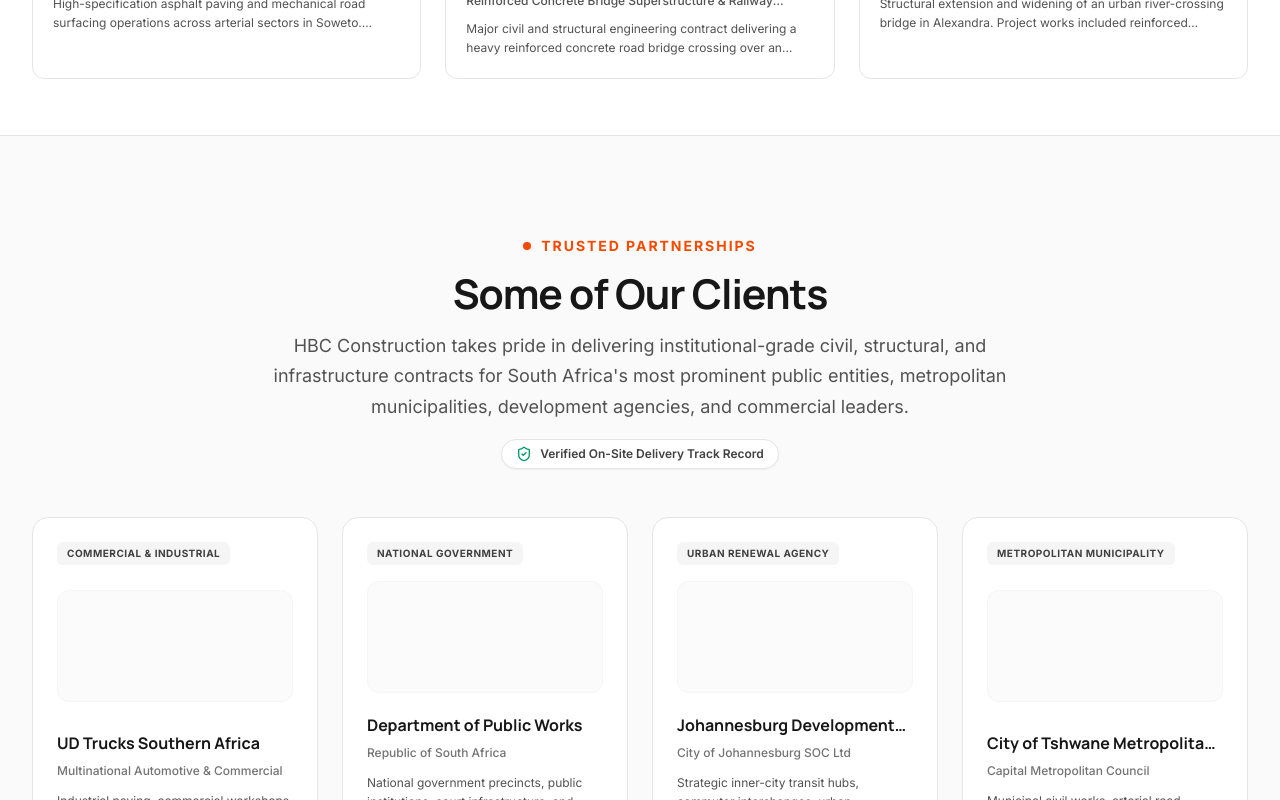
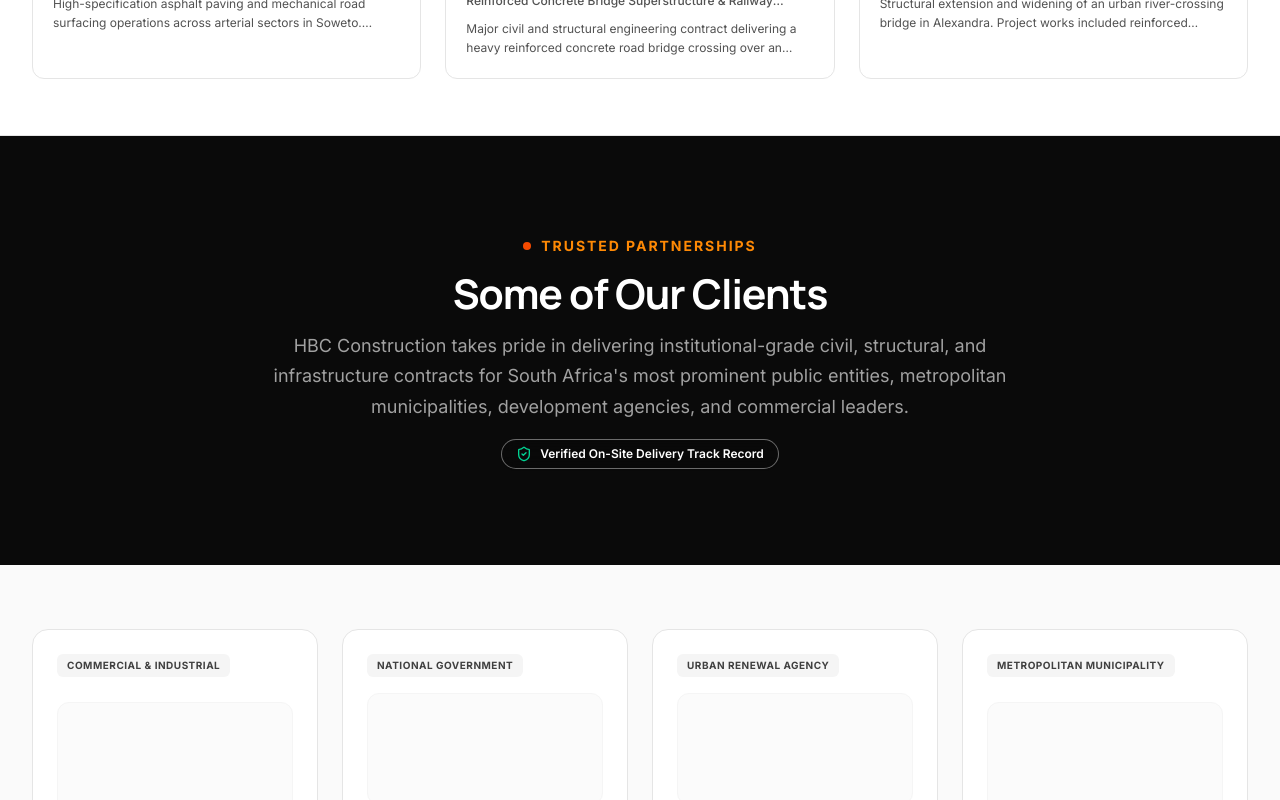
Before and after one commit to martinfitpr-creator/HBC-16-OCTOBER2026, a React (Vite) app: page / in a window 1280 px wide. Shown: the part 3880-4680 px from the top of the page. Built offline with nearby package versions, Linux system fonts and the light colour scheme.

Commit message:
Update homepage section backgrounds
Co-authored-by: Copilot <223556219+Copilot@users.noreply.github.com>

```diff
--- a/src/components/SomeOfOurClients.tsx
+++ b/src/components/SomeOfOurClients.tsx
@@ -8,6 +8,7 @@ import tshwaneLogo from '../assets/clients/city-of-tshwane.png';
 import dbsaLogo from '../assets/clients/dbsa.png';
 import udTrucksLogo from '../assets/clients/ud-trucks.svg';
 import jraLogo from '../assets/clients/jra.jpg';
+import clientsIntroBg from '../assets/images/projects-intro-ud-trucks.jpg';
 
 export interface ClientItem {
   id: string;
@@ -115,25 +116,35 @@ export const SomeOfOurClients: React.FC<SomeOfOurClientsProps> = ({
   const [selectedClient, setSelectedClient] = useState<ClientItem | null>(null);
 
   return (
-    <section id="some-of-our-clients" className="py-14 sm:py-20 lg:py-24 bg-neutral-50 border-b border-neutral-200">
-      <div className="max-w-7xl mx-auto px-4 sm:px-6 lg:px-8 space-y-10 sm:space-y-12">
-        {/* Section Header */}
-        <div className="flex flex-col items-center text-center gap-4">
+    <section id="some-of-our-clients" className="border-b border-neutral-200 bg-neutral-50">
+      <div className="relative isolate overflow-hidden bg-neutral-950 px-4 py-14 text-white sm:px-6 sm:py-20 lg:px-8 lg:py-24">
+        <img
+          src={clientsIntroBg}
+          alt=""
+          aria-hidden="true"
+          loading="lazy"
+          className="absolute inset-0 -z-20 h-full w-full object-cover object-center"
+        />
+        <div className="absolute inset-0 -z-10 bg-neutral-950/60" aria-hidden="true" />
+        <div className="relative mx-auto flex max-w-7xl flex-col items-center gap-4 text-center">
           <SectionHeader
             eyebrow="Trusted Partnerships"
             title="Some of Our Clients"
             description="HBC Construction takes pride in delivering institutional-grade civil, structural, and infrastructure contracts for South Africa's most prominent public entities, metropolitan municipalities, development agencies, and commercial leaders."
             align="center"
+            dark
           />
 
-          <div className="flex items-center gap-2 flex-shrink-0">
-            <div className="inline-flex items-center gap-2 px-3.5 py-1.5 rounded-full bg-white border border-neutral-200 text-neutral-700 text-xs font-semibold shadow-xs">
-              <ShieldCheck className="w-4 h-4 text-emerald-600" />
+          <div className="flex flex-shrink-0 items-center gap-2">
+            <div className="inline-flex items-center gap-2 rounded-full border border-white/40 bg-neutral-950/35 px-3.5 py-1.5 text-xs font-semibold text-white shadow-xs backdrop-blur-sm">
+              <ShieldCheck className="h-4 w-4 text-emerald-400" />
               <span>Verified On-Site Delivery Track Record</span>
             </div>
           </div>
         </div>
+      </div>
 
+      <div className="mx-auto max-w-7xl space-y-10 px-4 py-10 sm:space-y-12 sm:px-6 sm:py-14 lg:px-8 lg:py-16">
         {/* Client Logos Grid */}
         <div className="grid grid-cols-1 sm:grid-cols-2 md:grid-cols-3 lg:grid-cols-4 gap-4 sm:gap-6">
           {clientsList.map((client) => {
--- a/src/pages/HomePage.tsx
+++ b/src/pages/HomePage.tsx
@@ -16,7 +16,7 @@ import { GeographicFootprint } from '../components/GeographicFootprint';
 import { SomeOfOurClients } from '../components/SomeOfOurClients';
 import { projectsData } from '../data/projectsData';
 import servicesIntroBg from '../assets/images/services-intro-bridge.jpg';
-import projectsIntroBg from '../assets/images/projects-intro-ud-trucks.jpg';
+import projectsIntroBg from '../assets/images/projects-intro-warehouse.jpg';
 
 interface HomePageProps {
   onNavigate: (page: PageId) => void;
```
Also changed, not shown: src/assets/images/projects-intro-warehouse.jpg (added).
